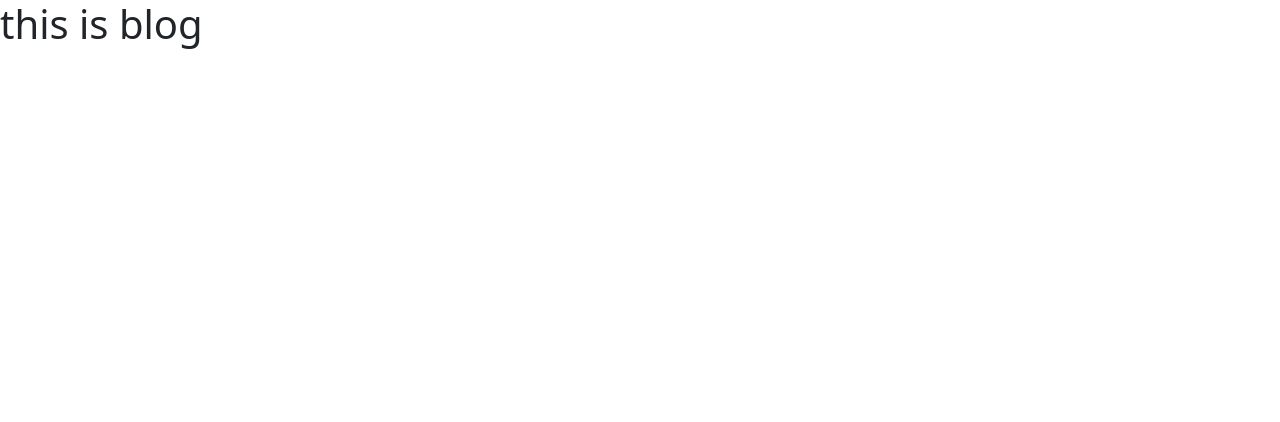
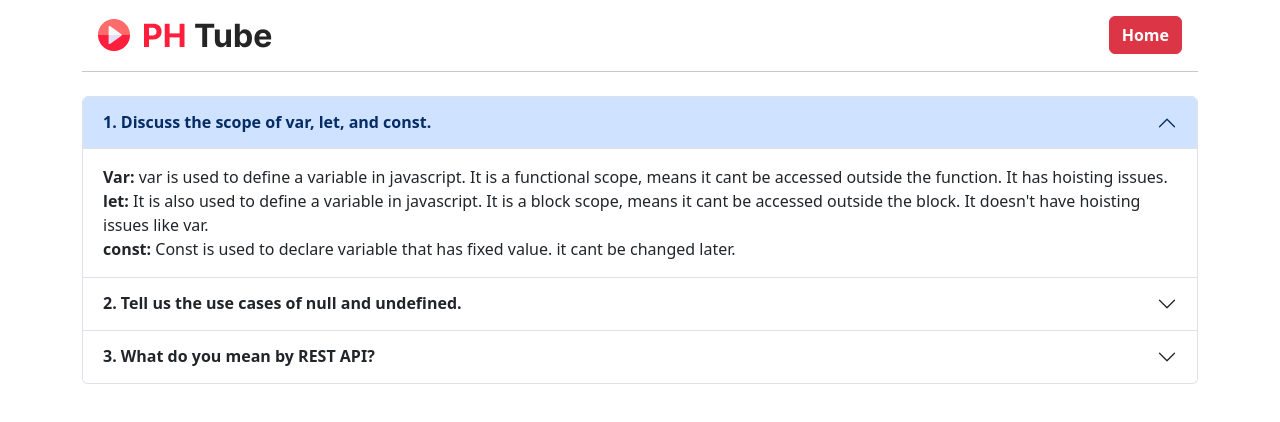
Before and after one commit to mohiminulsemon/PH-Tube, a plain HTML site: page blog.html in a window 1280 px wide. Drawn offline with nearby package versions, Linux system fonts and the light colour scheme; no server answers.

Commit message:
added blog page

```diff
--- a/blog.html
+++ b/blog.html
@@ -8,8 +8,55 @@
     <link href="https://cdn.jsdelivr.net/npm/bootstrap@5.3.2/dist/css/bootstrap.min.css" rel="stylesheet" integrity="sha384-T3c6CoIi6uLrA9TneNEoa7RxnatzjcDSCmG1MXxSR1GAsXEV/Dwwykc2MPK8M2HN" crossorigin="anonymous">
     <title>PHero | Blog</title>
 </head>
-<body>
-    <h1>this is blog </h1>
+<body class="container">
+    <nav class="row p-3">
+        <div class="col"><img src="./Logo.png" alt="" /></div>
+        <div class="col text-md-end"><a class="btn btn-danger fw-bold" href="./index.html" target="_self">Home</a></div>
+    </nav>
+    <hr class="mt-0 mb-4" />
+
+    <!-- blog section -->
+    <div class="accordion" id="accordionExample">
+        <div class="accordion-item">
+          <h2 class="accordion-header">
+            <button class="accordion-button" type="button" data-bs-toggle="collapse" data-bs-target="#collapseOne" aria-expanded="true" aria-controls="collapseOne">
+              <strong>1. Discuss the scope of var, let, and const.</strong>
+            </button>
+          </h2>
+          <div id="collapseOne" class="accordion-collapse collapse show" data-bs-parent="#accordionExample">
+            <div class="accordion-body">
+              <strong>Var: </strong>var is used to define a variable in javascript. It is a functional scope, means it cant be accessed outside the function. It has hoisting issues. <br>
+              <strong>let: </strong> It is also used to define a variable in javascript. It is a block scope, means it cant be accessed outside the block. It doesn't have hoisting issues like var.<br>
+              <strong>const: </strong> Const is used to declare variable that has fixed value. it cant be changed later.
+            </div>
+          </div>
+        </div>
+        <div class="accordion-item">
+          <h2 class="accordion-header">
+            <button class="accordion-button collapsed" type="button" data-bs-toggle="collapse" data-bs-target="#collapseTwo" aria-expanded="false" aria-controls="collapseTwo">
+             <strong> 2. Tell us the use cases of null and undefined.</strong>
+            </button>
+          </h2>
+          <div id="collapseTwo" class="accordion-collapse collapse" data-bs-parent="#accordionExample">
+            <div class="accordion-body">
+              <strong>Null : </strong> Null is a value that represents nothing. It is an object/variable that has no value.  <br>
+              <strong>Undefined : </strong> Undefined is absence of a value of a variables. If a varibles declared but not assigned a value, it returns undefined.
+            </div>
+          </div>
+        </div>
+        <div class="accordion-item">
+          <h2 class="accordion-header">
+            <button class="accordion-button collapsed" type="button" data-bs-toggle="collapse" data-bs-target="#collapseThree" aria-expanded="false" aria-controls="collapseThree">
+                <strong>3. What do you mean by REST API?</strong>
+            </button>
+          </h2>
+          <div id="collapseThree" class="accordion-collapse collapse" data-bs-parent="#accordionExample">
+            <div class="accordion-body">
+              <strong>REST API: </strong> REST API is an interface for web services. It stands for Representational State Transfer. It uses HTTP methods like GET, POST, PUT, PATCH, DELETE  operations on data/resources. It connects server to clients.
+            </div>
+          </div>
+        </div>
+      </div>
 
 
 
--- a/script.js
+++ b/script.js
@@ -15,12 +15,6 @@ const loadCategory = async () => {
 loadCategory();
 
 const displayCategory = (data) => {
-
-    // data.forEach((data, index) => {
-    //     category.innerHTML += `
-    //     <button onclick="loadingData('${data.category_id}')" class='btn fw-semibold ${index === 0 && "bg-danger text-white"} bg-secondary'>${data.category}</button>
-    //     `
-    // })
 
     data.forEach((data, index) => {
         const button = document.createElement("button");
@@ -58,7 +52,7 @@ const loadingData = async (id) => {
     displayData(data.data);
 }
 
-loadingData(1000);
+loadingData(1000); // it will load by default all category data
 
 const displayData = (data) => {
 
@@ -97,6 +91,8 @@ const displayData = (data) => {
           </div>`;
 })}
 
+
+// converting seconds to hours and minutes
 const postedDate = (seconds) => {
     const hours = Math.floor(seconds / 3600);
     const minutes = Math.floor((seconds % 3600) / 60);
@@ -109,3 +105,10 @@ const postedDate = (seconds) => {
       return `${hours} hrs ${minutes} min ago`;
     }
   };
+
+  // sorting data by views
+  const sortByViews = (data) => {
+
+    const sortedData = data.sort((a, b) => b.others.views - a.others.views);
+    displayData(sortedData);
+  }
```
Also changed, not shown: index.html (+3 -36 lines).
